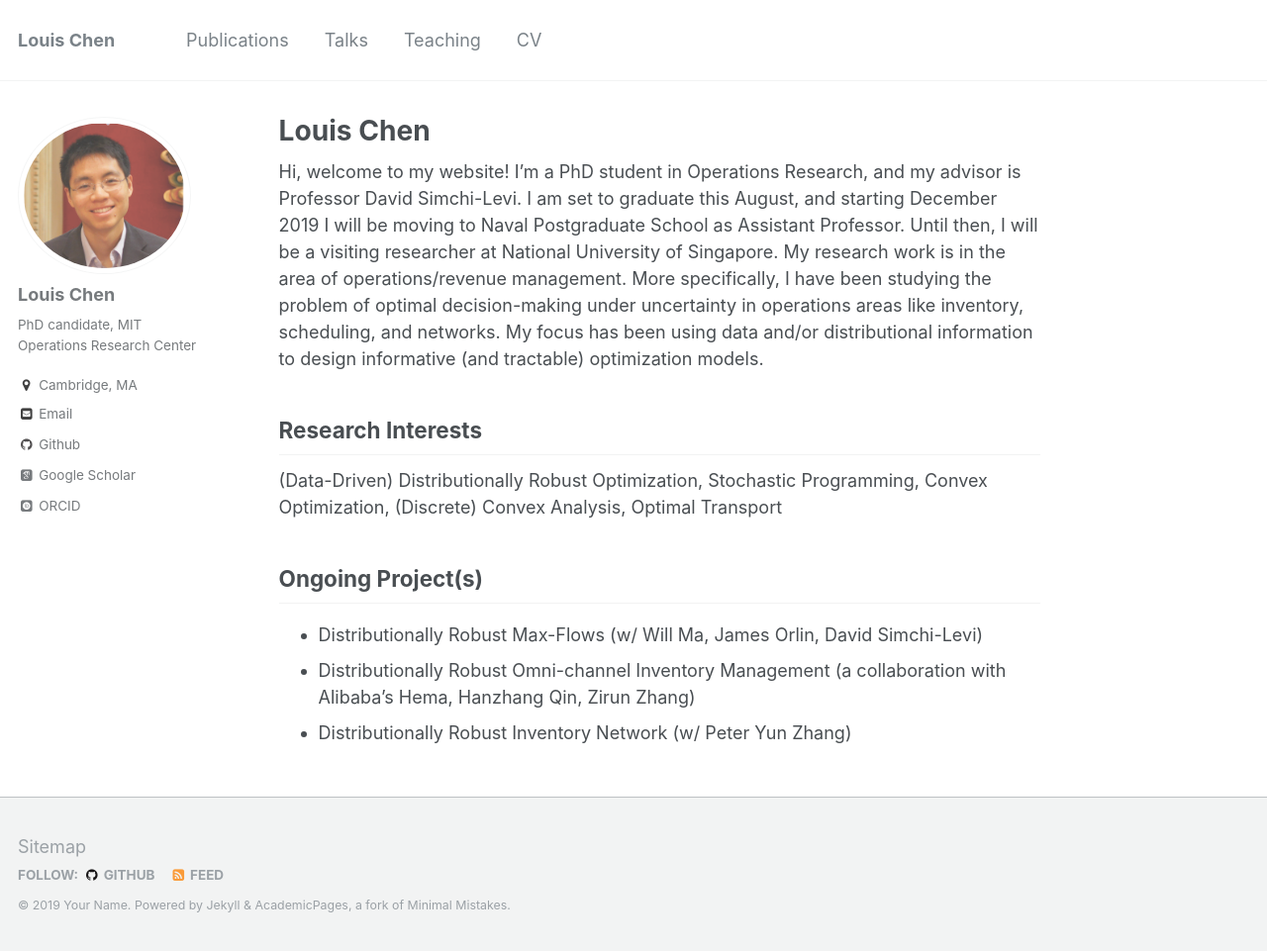
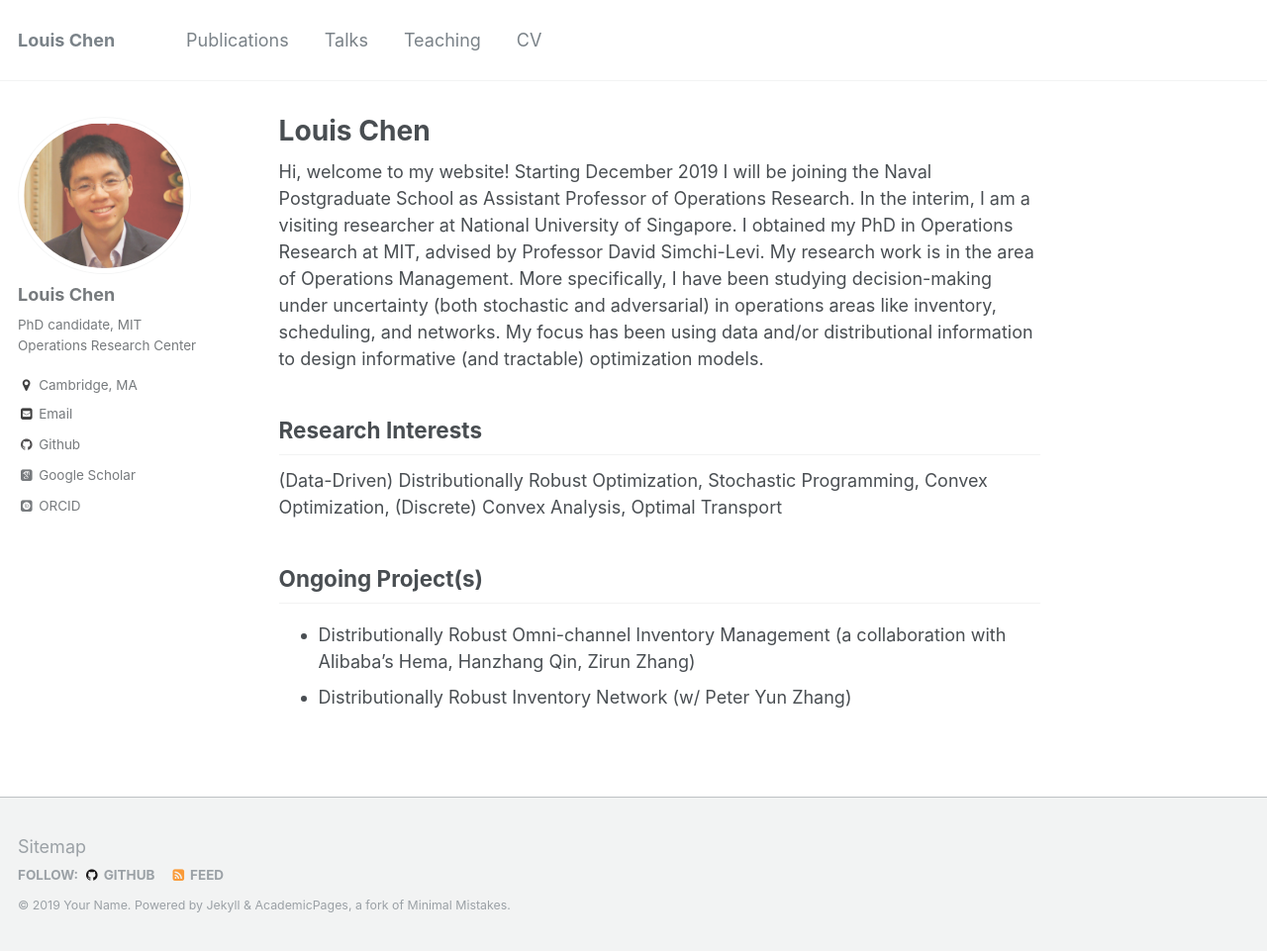
Before and after one commit to LouisLChen/LouisLChen.github.io, a Jekyll site: the page built from _pages/about.md, in a window 1280 px wide and 961 px high. Shown: the whole window at 99% size. Built offline with Jekyll 4.4.1, drawn with Linux system fonts in a browser that asks for light colours; some web fonts are replaced.

Commit message:
Update about.md

```diff
--- a/_pages/about.md
+++ b/_pages/about.md
@@ -8,7 +8,7 @@ redirect_from:
   - /about.html
 ---
 
-Hi, welcome to my website! I'm a PhD student in Operations Research, and my advisor is Professor David Simchi-Levi. I am set to graduate this August, and starting December 2019 I will be moving to Naval Postgraduate School as Assistant Professor. Until then, I will be a visiting researcher at National University of Singapore. My research work is in the area of operations/revenue management. More specifically, I have been studying the problem of optimal decision-making under uncertainty in operations areas like inventory, scheduling, and networks. My focus has been using data and/or distributional information to design informative (and tractable) optimization models.
+Hi, welcome to my website! Starting December 2019 I will be joining the Naval Postgraduate School as Assistant Professor of Operations Research. In the interim, I am a visiting researcher at National University of Singapore. I obtained my PhD in Operations Research at MIT, advised by Professor David Simchi-Levi. My research work is in the area of Operations Management.  More specifically, I have been studying decision-making under uncertainty (both stochastic and adversarial) in operations areas like inventory, scheduling, and networks. My focus has been using data and/or distributional information to design informative (and tractable) optimization models.
 
 
 Research Interests
@@ -18,6 +18,5 @@ Research Interests
 
 Ongoing Project(s)
 ------
-* Distributionally Robust Max-Flows (w/ Will Ma, James Orlin, David Simchi-Levi)
 * Distributionally Robust Omni-channel Inventory Management (a collaboration with Alibaba's Hema, Hanzhang Qin, Zirun Zhang)
 * Distributionally Robust Inventory Network (w/ Peter Yun Zhang)
```
